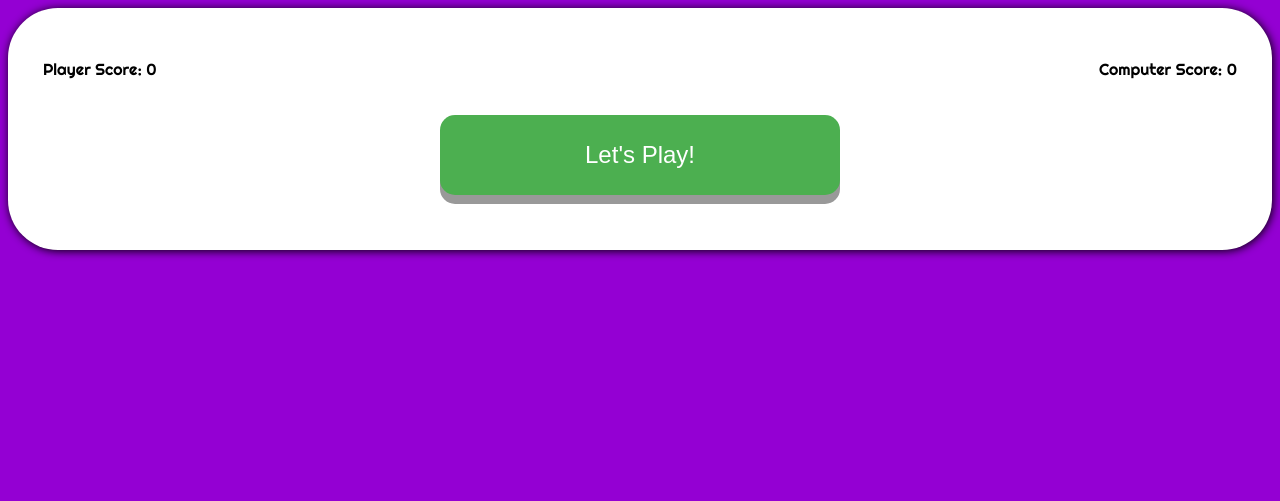
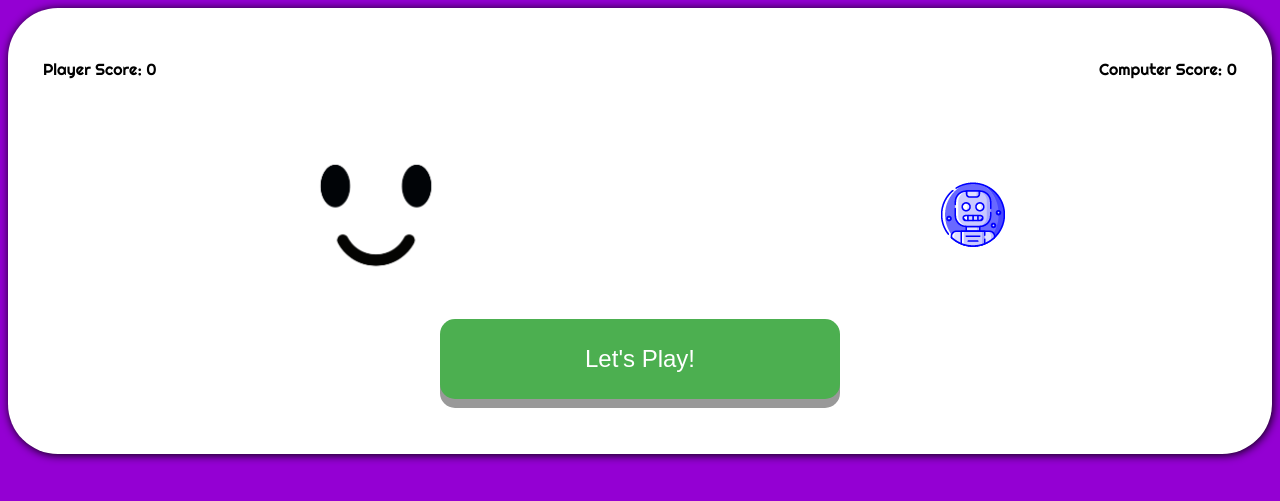
Before and after one commit to AustinDean39/rock-paper-scissors, a plain HTML site: page index.html in a window 1280 px wide. Shown: the part 173-674 px from the top of the page. Drawn offline with Linux system fonts and the light colour scheme.

Commit message:
feat: Add images to the page

```diff
--- a/index.html
+++ b/index.html
@@ -30,13 +30,18 @@
         </div>
 
         <div class="game-display">
+            <div class="img-display">
+                <div class="img img-player">
+                    <img id="player-image" src="./img/img-player/player-face.png" alt="Player Avatar">
+                </div>
+                <div class="img img-computer">
+                    <img id="computer-image" src="./img/img-computer/comp-face.png" alt="Computer Avatar">
+                </div>
+            </div>
+
             <button class="btn" id="start-game">Let's Play!</button>
 
             <div id="main-content" class="main-content hidden">
-                <div class="img-display">
-                    <div class="img img-player"></div>
-                    <div class="img img-computer"></div>
-                </div>
                 <h3>Make your choice for Round <span id="current-round">1</span>:</h3>
                 <div class="btn-group">
                     <button id="btn-rock" class="btn">Rock</button>
--- a/style.css
+++ b/style.css
@@ -78,12 +78,29 @@ body {
 .game-display {
   /* flexbox settings */
   display: flex;
-  flex-direction: row;
+  flex-direction: column;
   justify-content: center;
   align-items: center;
 
   /* other settings */
   padding: 10px;
+}
+
+img {
+  max-height: 25vh;
+  max-width: 25vw;
+}
+
+.img-display {
+  /* flexbox settings */
+  display: flex;
+  flex-direction: row;
+  justify-content: space-around;
+  align-items: center;
+
+  /* other settings */
+  /* border: 2px solid; */
+  width: 100%;
 }
 
 #start-game {
```
